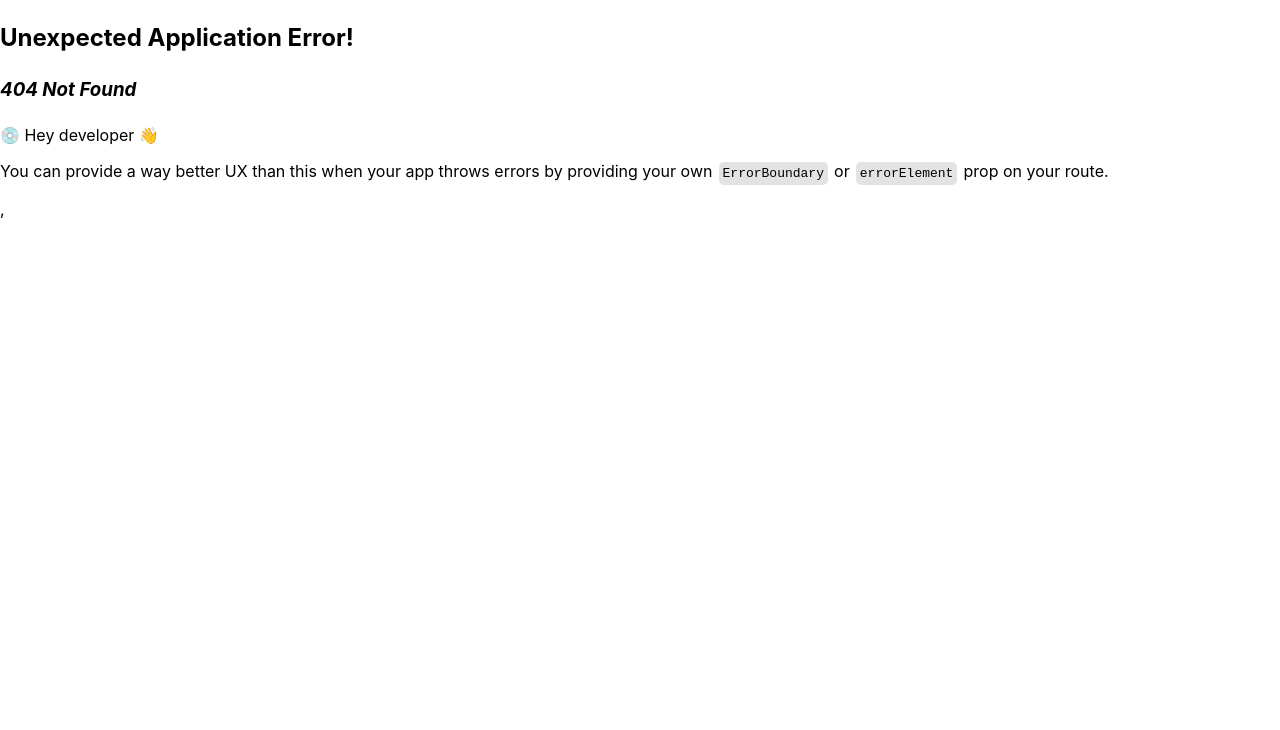
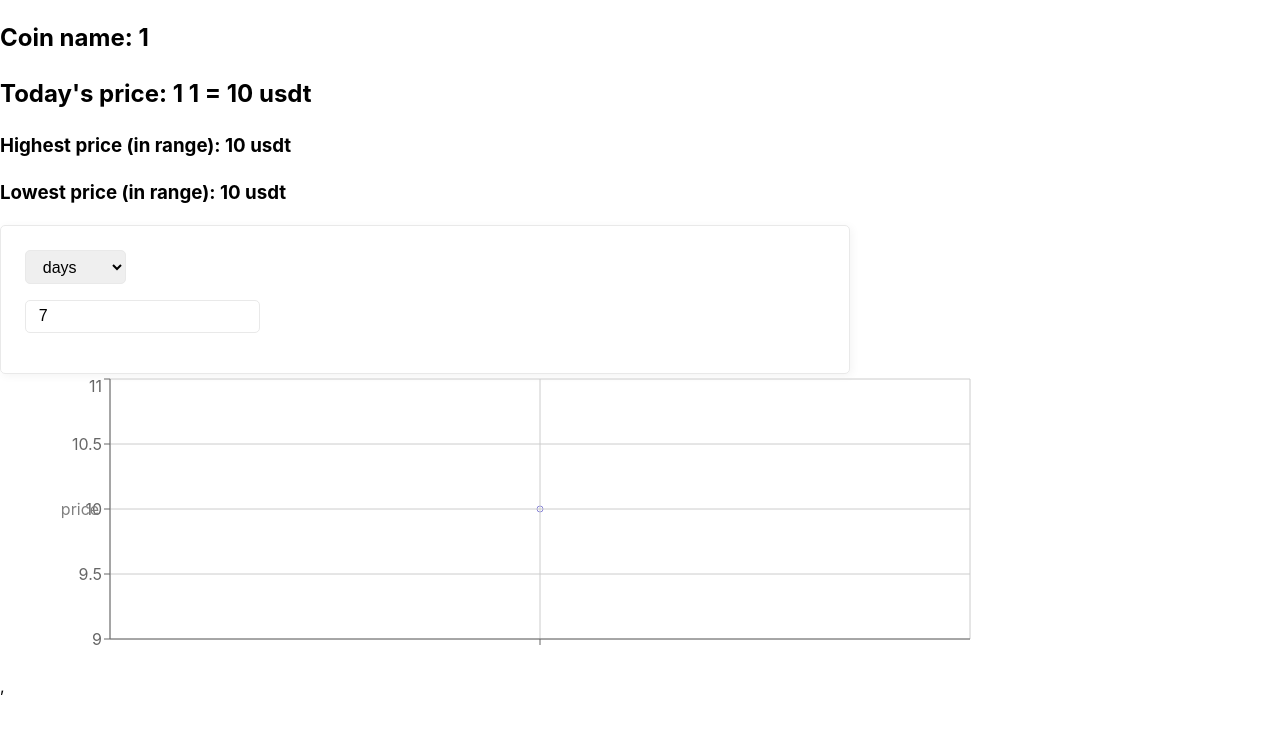
Before and after one commit to TypicalUsername-ai/SigmaFinance, a React (Vite) app in the folder web/: page /coin/1 in a window 1280 px wide. Before the commit this address had no page. Shown: the top 730 px of the page. Built offline with nearby package versions, Linux system fonts and the light colour scheme; no server answers.

Commit message:
Graph / details / info functionality

```diff
--- a/web/src/App.jsx
+++ b/web/src/App.jsx
@@ -1,23 +1,33 @@
 import { useContext, useEffect, useState } from 'react'
 import './mvp.css'
 import { SupabaseContext } from './supabaseContext'
+import { getAllCoins } from './functions/coins';
 
 function App() {
 
   const supabase = useContext(SupabaseContext);
 
   const [user, setUser] = useState({});
+  const [coins, setCoins] = useState([]);
 
   useEffect(() => {
     supabase.auth.getUser().then(
       data => setUser(data)
     )
-  })
+    getAllCoins().then(
+      data => setCoins(data)
+    )
+  }, [])
 
   return (
-    <>
+    <article>
       {JSON.stringify(user)}
-    </>
+      <h1> We support the following coins: </h1>
+      {coins.slice(0, 24).map(
+        name => <a key={name[0]} style={{width:'25%', padding: '20px'}} href={`/coin/${name[0]}`}>{name[1]}</a>
+      )}
+      <h2> and more...</h2>
+    </article>
   )
 }
 
--- /dev/null
+++ b/web/src/components/CoinList.jsx
@@ -0,0 +1,21 @@
+import { useEffect, useState } from "react"
+import { getAllCoins } from "../functions/coins"
+
+export const CoinsList = () => {
+
+  let [coins, setCoins] = useState([])
+
+  useEffect(() => {
+    getAllCoins().then(
+      data => setCoins(data)
+    )
+  }, [])
+
+  return (
+    <article>
+      {coins.map(
+        coin => <a key={coin[0]} href={`/coin/${coin[0]}`} style={{width: '100%'}}>{coin[1]} ({coin[0]})</a>
+      )}
+    </article>
+  )
+}
--- /dev/null
+++ b/web/src/functions/coins.jsx
@@ -0,0 +1,47 @@
+import axios from 'axios';
+
+const BASE_URL = 'https://cdn.jsdelivr.net/gh/fawazahmed0/currency-api@1'
+
+export const getAllCoins = async () => {
+  const response = await axios.get(`${BASE_URL}/latest/currencies.min.json`);
+  const data = Object.entries(response.data)
+
+  return data
+}
+
+export const getCoinPrice = async (ticker, against='usdt', dateString='latest') => {
+
+  const response = await axios.get(`${BASE_URL}/${dateString}/currencies/${ticker}/${against}.min.json`);
+  return response.data
+}
+
+export const getPriceHistory = async (ticker, against='usdt', type='days'|'weeks'|'months', daysBack=7) => {
+
+  let data = []
+
+  const response = await axios.get(`${BASE_URL}/latest/currencies/${ticker}/${against}.min.json`);
+  data.push(response.data);
+
+  const d = new Date();
+  for (var i = 0; i < daysBack; i++){
+    switch (type) {
+      case 'days':
+        console.log('days')
+        d.setDate(d.getDate() - 1);
+        break;
+      case 'weeks':
+        console.log('weeks')
+        d.setDate(d.getDay() - 1);
+        break;
+      case 'months':
+        console.log('months')
+        d.setDate(d.getDate() - 30);
+        break;
+    }
+    const datestring = d.toISOString().split('T')[0];
+    console.log(datestring)
+    data.push(await getCoinPrice(ticker, against, datestring));
+  }
+
+  return data
+}
--- /dev/null
+++ b/web/src/pages/CoinDetailsPage.jsx
@@ -0,0 +1,52 @@
+import { useEffect, useState } from "react"
+import { getCoinPrice, getPriceHistory } from "../functions/coins"
+import { useParams } from 'react-router-dom'
+import { LineChart, Line, CartesianGrid, XAxis, YAxis } from 'recharts'
+
+export const CoinDetailsPage = () => {
+
+  const against = 'usdt'
+  const { coin } = useParams();
+  const [type, setType] = useState('days')
+  const [count, setCount] = useState(7)
+  const init = [{}]
+  init[0][against] = 10
+  const [prices, setPrices] = useState(init);
+
+  useEffect(() => {
+    getPriceHistory(coin, against, type, count).then(
+      data => setPrices(data)
+    )
+  }, [coin, against, type, count])
+
+  return (
+  <article>
+    <h1> Coin name: {coin} </h1>
+    <h2> Today's price: 1 {coin} = {prices[0][against]} {against} </h2>
+    <h3> Highest price (in range): {Object.values(prices.reduce((prev, curr) => { return prev[against] >= curr[against] ? prev : curr})).join(' at ')} {against}</h3>
+    <h3> Lowest price (in range): {Object.values(prices.reduce((prev, curr) => { return prev[against] <= curr[against] ? prev : curr})).join(' at ')} {against}</h3>
+
+      <form>
+      <select onChange={e => setType(e.target.value)}>
+          <option value="days">days</option>
+          <option value="weeks">weeks</option>
+          <option value="months">months</option>
+      </select>
+      <input type="number" value={count} onChange={e => e.target.value >= 0 ? setCount(e.target.value) : 0}/>
+    </form>
+
+
+
+    <LineChart width={1000} height={300} data={prices} margin={{ top: 5, right: 30, left: 50, bottom: 5 }}>
+      <Line type="monotone" label="date" dataKey={against} stroke="#8884d8" />
+      <CartesianGrid stroke="#ccc"/>
+      <XAxis dataKey="date" />
+      <YAxis label="price" type="number" domain={([min, max]) => {
+          console.log("ins:", min, max)
+          const values = [(min - min * 0.1).toFixed(3), (max + max * 0.1).toFixed(3)];
+          console.log("outs:", values);
+          return values}}/>
+    </LineChart>
+  </article>
+  )
+}
```
Also changed, not shown: web/src/components/routes.jsx (+10 -0 lines).
